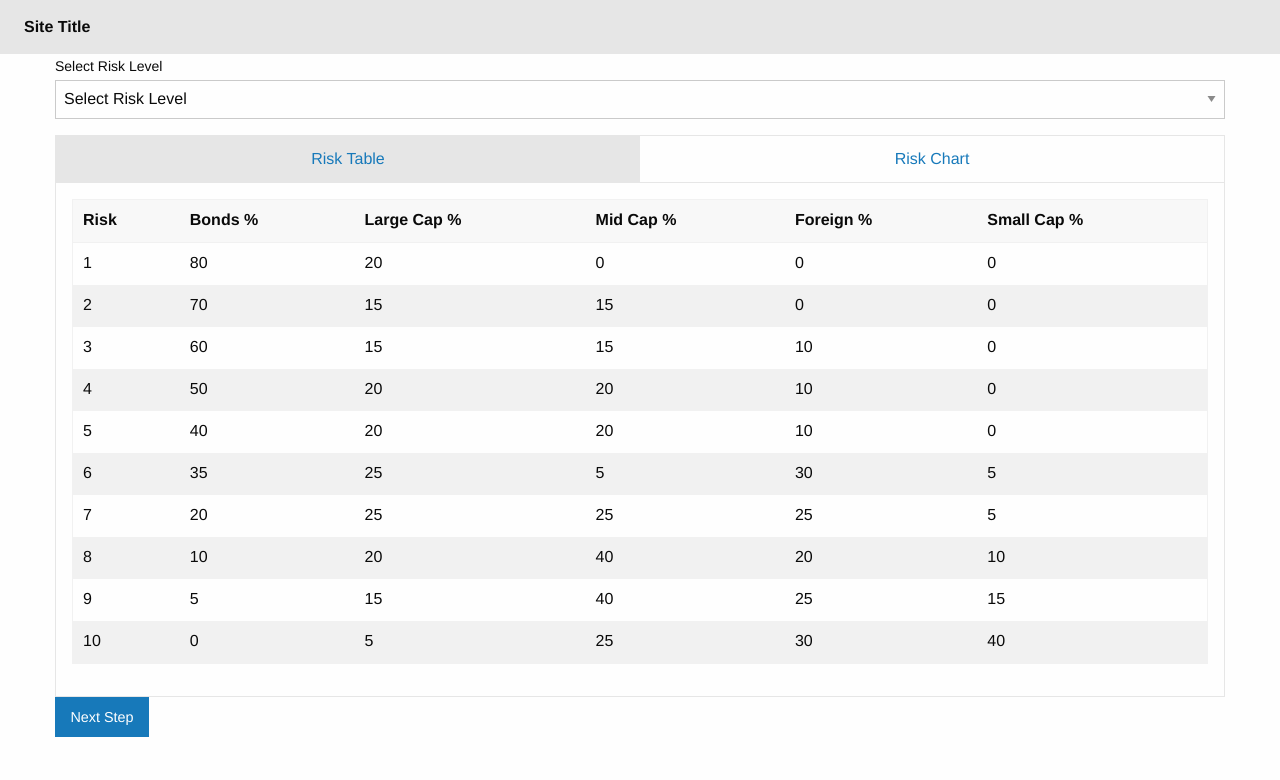
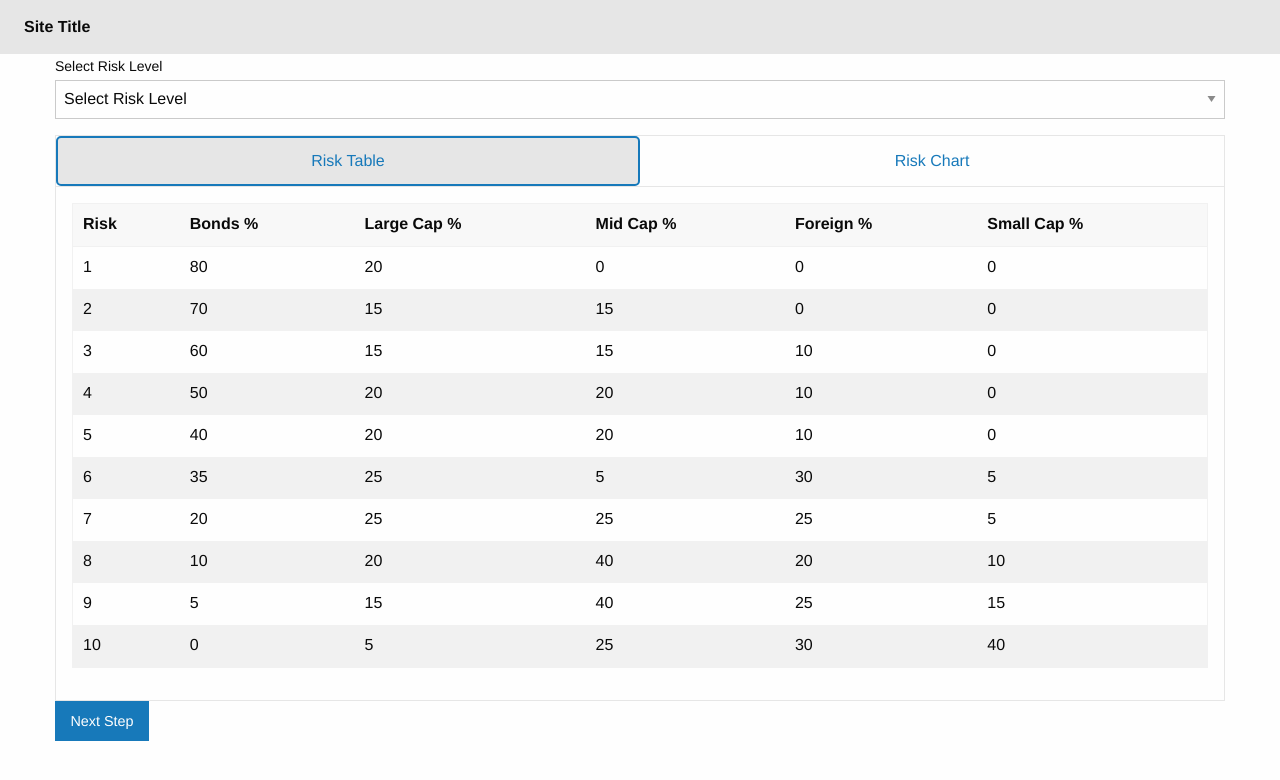
Before and after one commit to jsArroliga/ideal-portfolio, a React (Create React App) app: page / in a window 1280 px wide. Shown: the top 780 px of the page. Built offline with nearby package versions, Linux system fonts and the light colour scheme.

Commit message:
avoid render all tabs

```diff
--- a/src/components/shared/Tabs.js
+++ b/src/components/shared/Tabs.js
@@ -18,12 +18,9 @@ function Tabs ( props ){
     }
 
     const getTabsContent = ( ) => {
-        return tabsData.map( (tab, index) => {
-            let isActive = index === tabActive;
-            return <div className={isActive ? 'tabs-panel is-active' : 'tabs-panel'} id={index} key={ `${tabId}-component-${index}` }>
-            { tab.component }
+        return <div className={'tabs-panel is-active'} id={tabActive} key={ `${tabId}-component-${tabActive}` }>
+            { tabsData[tabActive].component }
         </div>
-        } )
     }
 
     return <div className='custom-tab'>
--- a/src/components/step1/RiskChart.js
+++ b/src/components/step1/RiskChart.js
@@ -23,22 +23,18 @@ function ChartRisk( ){
 
     const options = {
       title: "Investment Portfolio",
-      pieHole: 0.4,
+      pieHole: 0.3,
       is3D: false,
       pieSliceText: 'label',
     };
 
-    const chart = () => ( <div className="App">
-          <Chart
+    return riskLevelData[ riskLevelSelected.level ] ? <Chart
             chartType="PieChart"
             width="100%"
-            height="450px"
+            height="500px"
             data={ [ ["Name", "Amount porcent"], ...riskChartData( ) ] }
             options={options}
-          />
-        </div>)
-
-    return riskLevelData[ riskLevelSelected.level ] ? chart() : null
+          /> : null
 }
 
 
--- a/src/components/step2/RebalanceRiskTable.js
+++ b/src/components/step2/RebalanceRiskTable.js
@@ -4,6 +4,8 @@ import Input from './../shared/Input'
 
 import riskLevelData from '../../data/riskLevelData.json'
 import { useSelector } from 'react-redux'
+
+import Button from './../shared/Button'
 
 const rebalance = ( tagPrcent, amount, total )=>{
     const amountByPrcent = (total/100)*tagPrcent
@@ -203,9 +205,9 @@ function RebalanceTable(  ){
             </tbody>
         </table>
 
-        <button onClick={  () => { callRebalance() } }>
+        <Button bClass={'success'} onClick={  () => { callRebalance() } }>
                         rebalance
-        </button>
+        </Button>
     </div>
 }
 
--- a/src/style/index.scss
+++ b/src/style/index.scss
@@ -13,6 +13,11 @@
                 color: #1779ba;
                 &.is-active{
                     background-color: #e6e6e6;
+                    border : 2px solid #1779ba;
+                    border-radius: 5px ;
+                    &:focus{
+                        outline: 0;
+                    }
                 }
             }
         }
```
Also changed, not shown: 1 other file (tests, documents, lock files or other folders).
